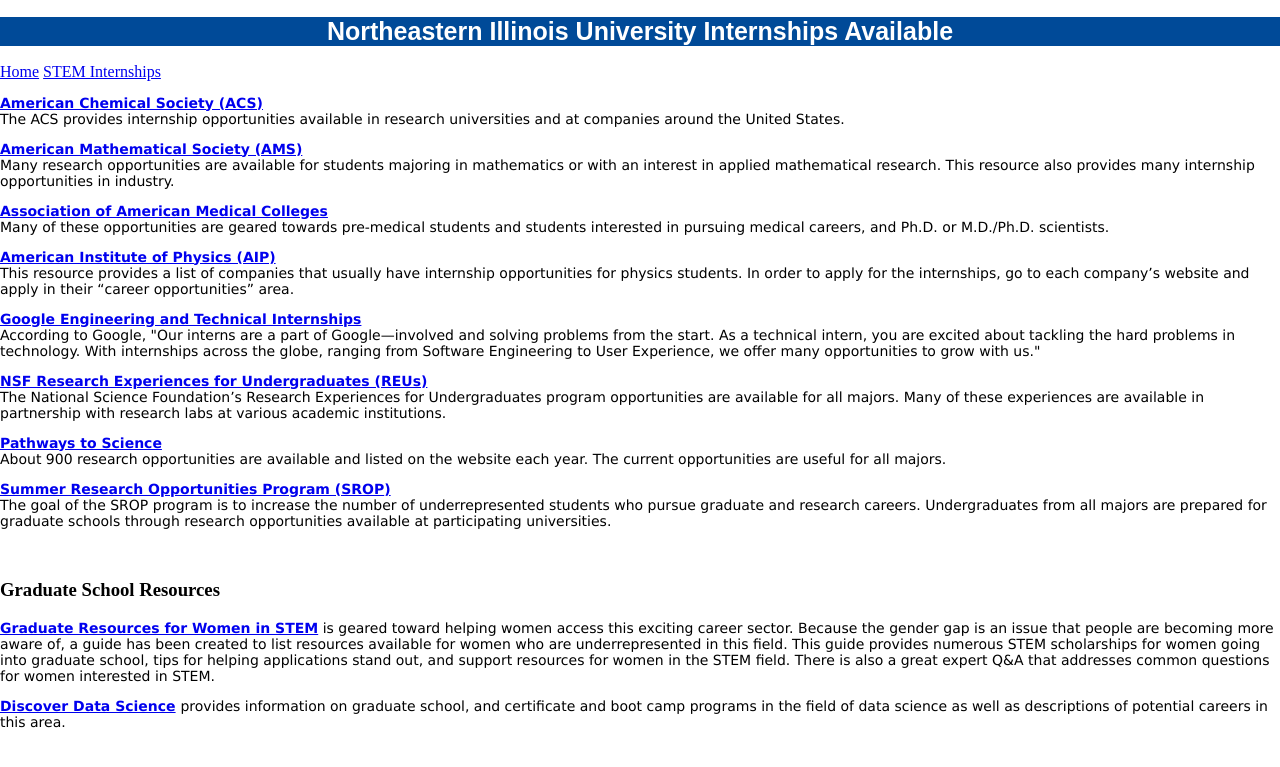
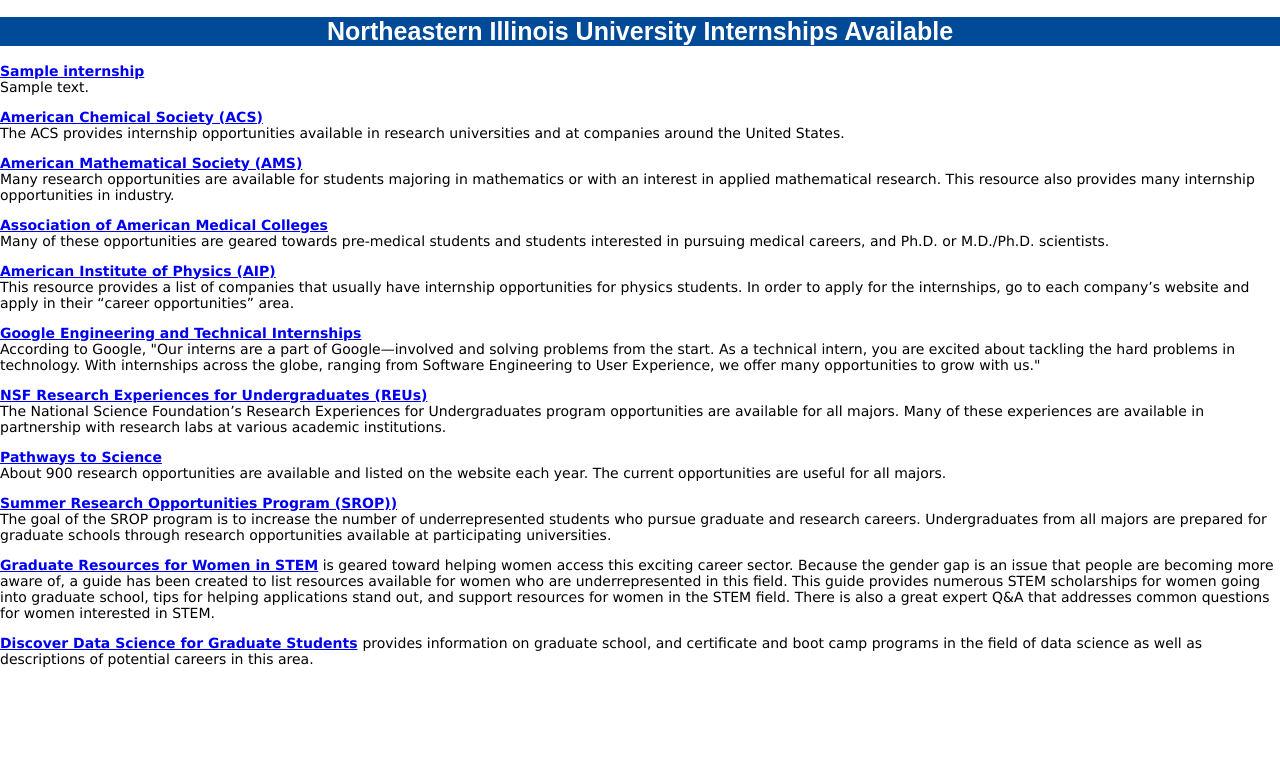
Before and after one commit to sergiolr2201/First-Repo, a Python web app: template Template/FCD_Internships.html in a window 1280 px wide. Shown: the top 767 px of the page. Run offline with Jinja, Linux system fonts and the light colour scheme; the template is opened without the code that fills it: most values are stand-ins (such as "Sample title", 1, 10 or a date in 2020).

Commit message:
changes to Internship and main.py

```diff
--- a/Template/FCD_Internships.html
+++ b/Template/FCD_Internships.html
@@ -12,12 +12,18 @@
 
 		<h1>Northeastern Illinois University Internships Available</h1>
 
+         {% for internship in ships %}
+         <p><strong><a href="{{internship.Link}}" target="_blank"> {{internship.Title}} </a></strong><br />
+            {{internship.Description}}
+        </p>
+		   {% endfor %}
+
 		<div id="top">
 
-			<a href="internships.html">Home</a>
-			<a href="csip-announcement-page.html">STEM Internships</a>
+         <!-- Please add navigation bar here -->
 
 		</div>
+
             <p><strong><a href="http://www.acs.org/content/acs/en/education/students/college/experienceopp.html" target="_blank">American Chemical Society (ACS)</a></strong><br />
             The ACS provides internship opportunities available in research universities and at companies around the United States.</p>
 
@@ -39,12 +45,12 @@
             <p><strong><a href="http://www.pathwaystoscience.org/" rel="noreferrer noopener" target="_blank">Pathways to Science</a></strong><br />
             About 900 research opportunities are available and listed on the website each year. The current opportunities are useful for all majors.</p>
 
-            <p><a href="http://www.cic.net/students" rel="noreferrer noopener" target="_blank"><strong>Summer Research Opportunities Program (SROP</strong></a><strong><a href="http://www.cic.net/students" rel="noreferrer noopener" target="_blank">)</a></strong><br />
+            <p><a href="http://www.cic.net/students" rel="noreferrer noopener" target="_blank"><strong>Summer Research Opportunities Program (SROP)</strong></a><strong><a href="http://www.cic.net/students" rel="noreferrer noopener" target="_blank">)</a></strong><br />
             The goal of the SROP program is to increase the number of underrepresented students who pursue graduate and research careers. Undergraduates from all majors are prepared for graduate schools through research opportunities available at participating universities.</p>
-            <br>
-            <h3>Graduate School Resources</h3>
+
             <p><strong><a href="https://www.gograd.org/resources/women-in-stem/" target="_blank">Graduate Resources for Women in STEM</a></strong> is geared toward helping women access this exciting career sector. Because the gender gap is an issue that people are becoming more aware of, a guide has been created to list resources available for women who are underrepresented in this field. This guide provides numerous STEM scholarships for women going into graduate school, tips for helping applications stand out, and support resources for women in the STEM field. There is also a great expert Q&amp;A that addresses common questions for women interested in STEM. </p>
-            <p><strong><a href="https://www.discoverdatascience.org/" target="_blank">Discover Data Science</a> </strong>provides information on graduate school, and certificate and boot camp programs in the field of data science as well as descriptions of potential careers in this area. <br />
+
+            <p><strong><a href="https://www.discoverdatascience.org/" target="_blank">Discover Data Science for Graduate Students</a> </strong>provides information on graduate school, and certificate and boot camp programs in the field of data science as well as descriptions of potential careers in this area. <br />
             </p>
 
 
--- a/app.yaml
+++ b/app.yaml
@@ -12,5 +12,7 @@ handlers:
 
 
 libraries:
+- name: webapp2
+  version: "2.5.2"
 - name: jinja2
   version: latest
```
Also changed, not shown: main.py (+24 -3 lines).
